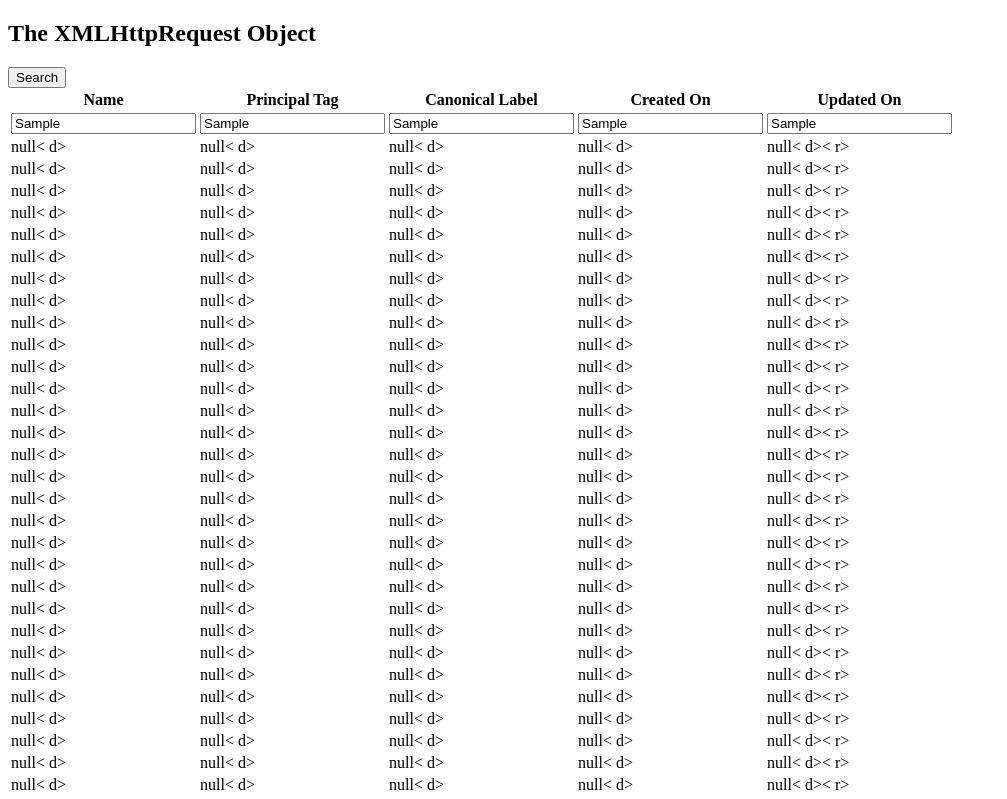
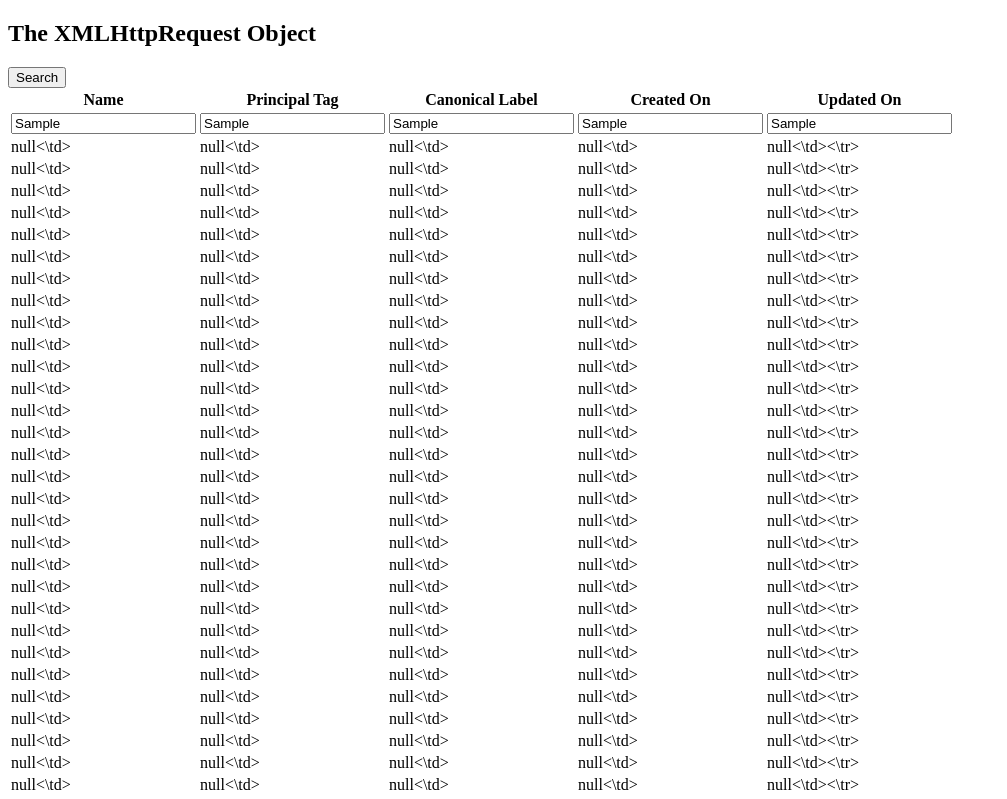
Before and after one commit to adamgcraig/NPDSSearch, a plain HTML site: page index.html in a window 1280 px wide. Both pictures are taken after typing "Sample", "Sample", "Sample", "Sample", "Sample" into the empty fields and a click on the button "Search". Shown: the top 799 px of the page, without its empty margins (0-1007 px from the left). Drawn offline with Linux system fonts and the light colour scheme.

Commit message:
Use double-slashes for closing tags in strings.

```diff
--- a/index.html
+++ b/index.html
@@ -57,7 +57,7 @@
       console.log("created on:"+createdOn)
       let updatedOn = result.getElementsByTagName("UpdatedOn")[0].nodeValue;
       console.log("updated on:"+updatedOn)
-      rows += "<tr><td>" + name + "<\td><td>" + principalTag + "<\td><td>" + canonicalLabel + "<\td><td>" + createdOn + "<\td><td>" + updatedOn + "<\td><\tr>"
+      rows += "<tr><td>" + name + "<\\td><td>" + principalTag + "<\\td><td>" + canonicalLabel + "<\\td><td>" + createdOn + "<\\td><td>" + updatedOn + "<\\td><\\tr>"
     }
     console.log("rows:")
     console.log(rows)
```
